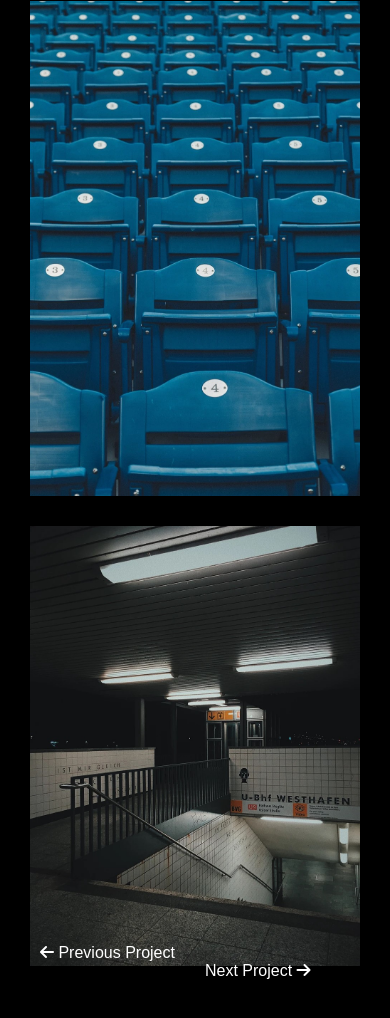
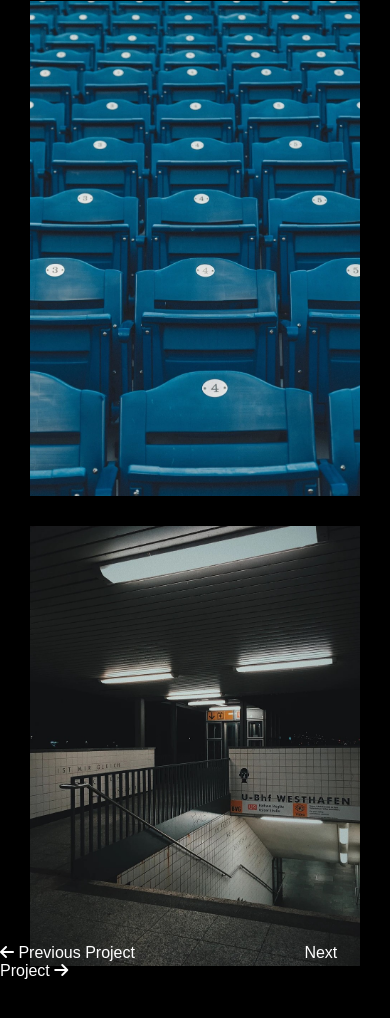
Before and after one commit to Tatia-Idukashvili/Charley_Knox_Photography, a plain HTML site: page places.html in a window 390 px wide. Shown: the part 1556-2574 px from the top of the page. Drawn offline with Linux system fonts and the light colour scheme.

Commit message:
Updated style.css

```diff
--- a/style.css
+++ b/style.css
@@ -482,7 +482,7 @@ textarea {
         margin-top: 0px;
     }
     .arrows{
-        padding: 0px 40px;
+        padding: 0px 0px;
         height: 120px;
     }
     #np{
```
